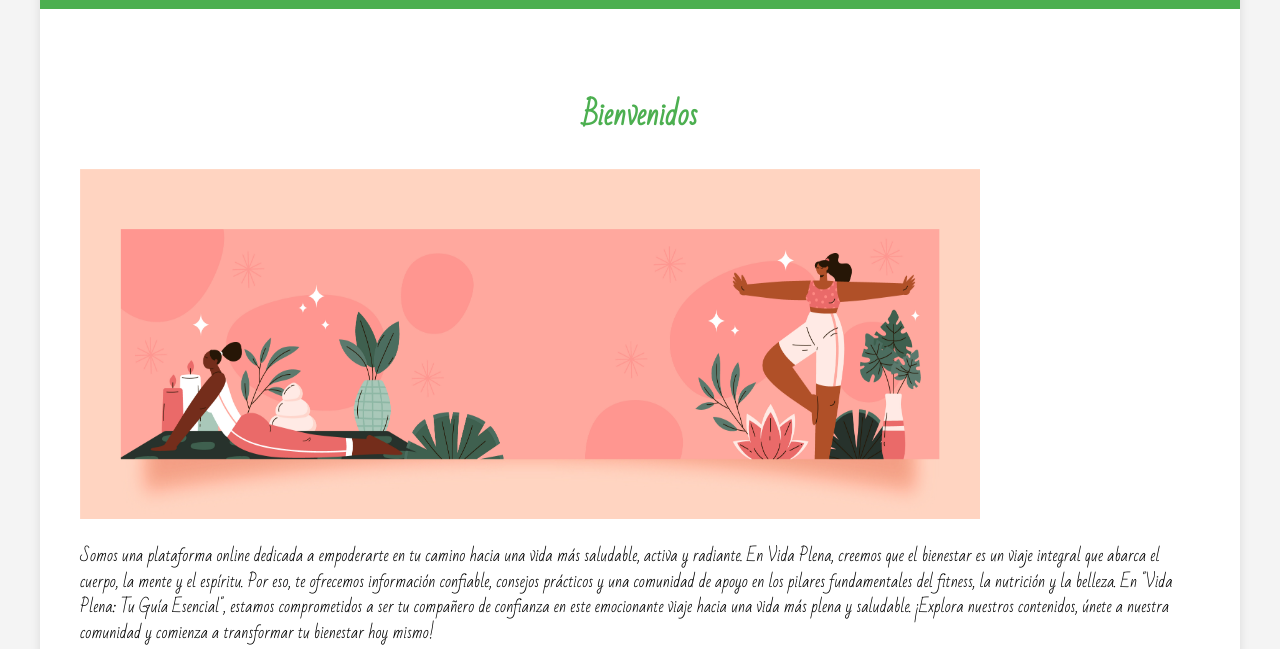
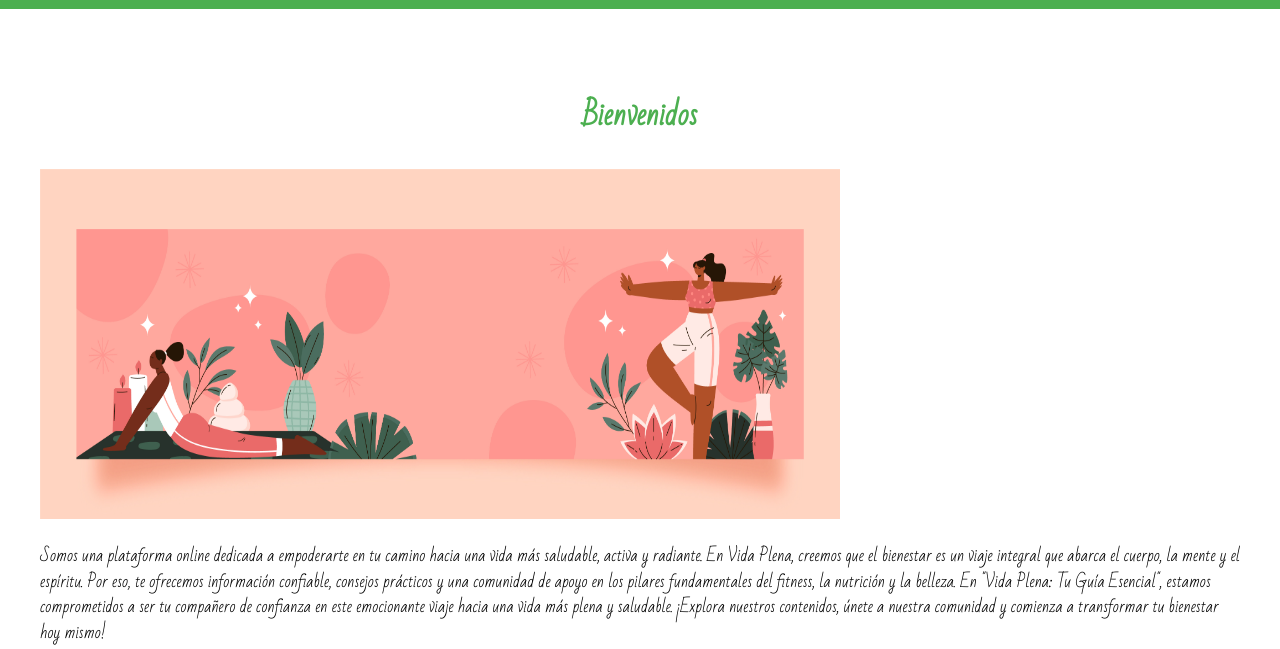
Before and after one commit to Mayli92/Proyecto_Final, a plain HTML site: page index.html in a window 1280 px wide. Shown: the part 151-800 px from the top of the page. Drawn offline with Linux system fonts and the light colour scheme; no server answers.

Commit message:
modifico width en css

```diff
--- a/index.html
+++ b/index.html
@@ -63,7 +63,7 @@
         <main>
             <section id="inicio">
                 <h2>Bienvenidos</h2>
-                <img src="imagen-principal.jpg" alt="imagen-principal" width="900px" height="350px">
+                <img src="imagen-principal.jpg" alt="imagen-principal" width="800px" height="350px">
                 <p>Somos una plataforma online dedicada a empoderarte en tu camino hacia una vida más saludable, activa y radiante. En Vida Plena, creemos que el bienestar es un viaje integral que abarca el cuerpo, la mente y el espíritu. Por eso, te ofrecemos información confiable, consejos prácticos y una comunidad de apoyo en los pilares fundamentales del fitness, la nutrición y la belleza.
 
                     En "Vida Plena: Tu Guía Esencial", estamos comprometidos a ser tu compañero de confianza en este emocionante viaje hacia una vida más plena y saludable. ¡Explora nuestros contenidos, únete a nuestra comunidad y comienza a transformar tu bienestar hoy mismo!
--- a/style.css
+++ b/style.css
@@ -12,7 +12,7 @@ body {
 }
 
 .layout {
-    max-width: 1200px;
+    width: auto;
     margin: 0 auto;
     background-color: white;
     box-shadow: 0 0 10px rgba(0, 0, 0, 0.1);
@@ -54,6 +54,7 @@ nav ul li a:hover {
 }
 
 main {
+    width: auto;
     padding: 20px;
 }
 
```
